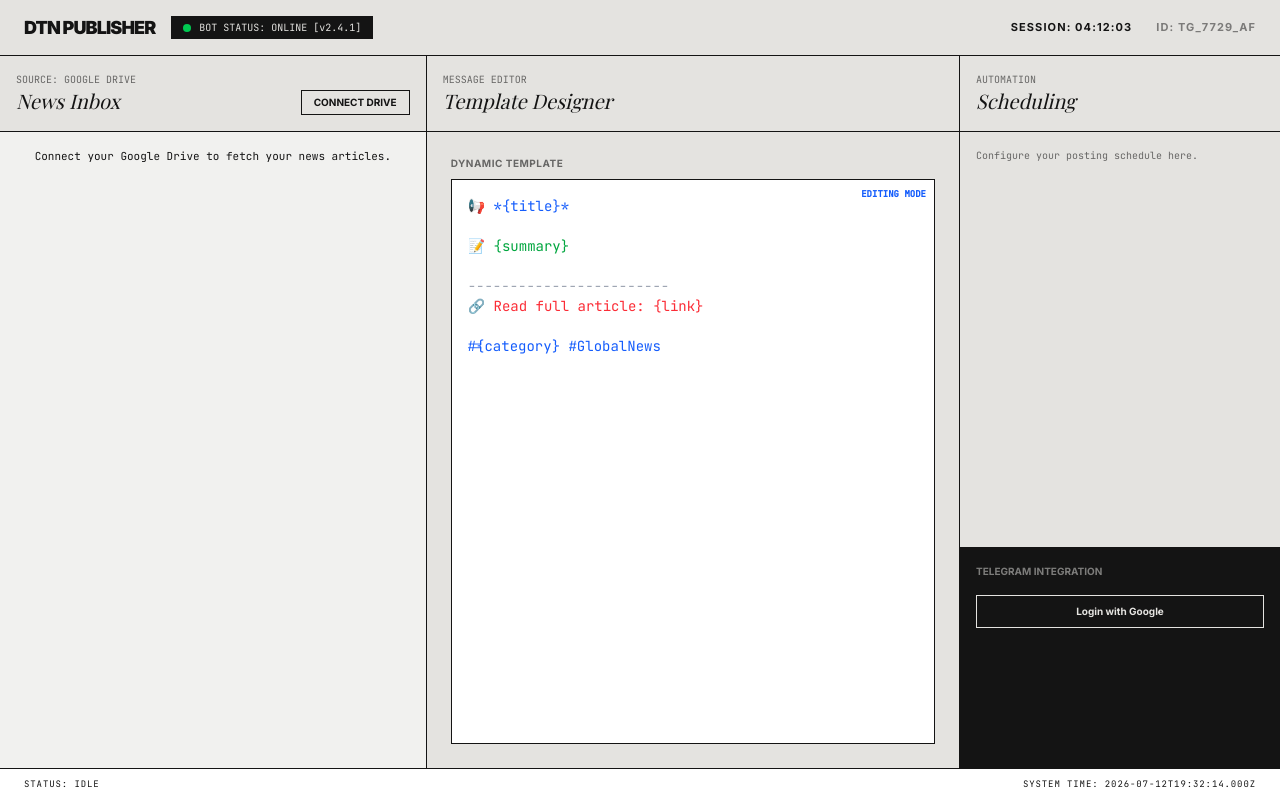
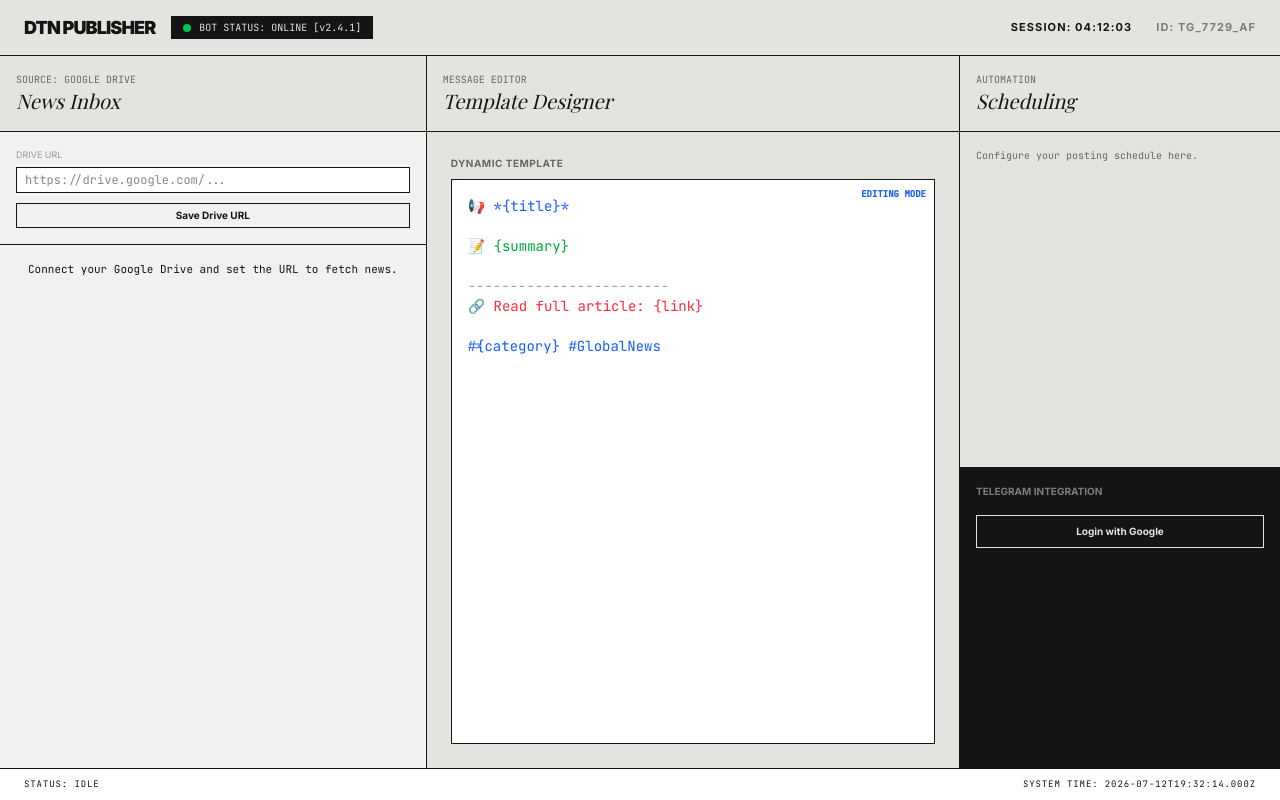
Before and after one commit to rtorglos-hub/DTNPublisher, a React (Vite) app: page / in a window 1280 px wide. Built offline with nearby package versions, Linux system fonts and the light colour scheme; no server answers; a web font is replaced by a local one.

Commit message:
feat: add support for Google Drive URL configuration
Extend the configuration schema to include driveUrl and implement separate save handlers for bot settings and Drive integration.

```diff
--- a/firebase-blueprint.json
+++ b/firebase-blueprint.json
@@ -14,6 +14,10 @@
           "type": "string",
           "description": "Telegram Channel ID or handle",
           "minLength": 1
+        },
+        "driveUrl": {
+          "type": "string",
+          "description": "Google Drive News URL"
         }
       },
       "required": ["botToken", "channelId"]
--- a/src/App.tsx
+++ b/src/App.tsx
@@ -21,8 +21,10 @@ import { onAuthStateChanged, signInWithPopup, GoogleAuthProvider } from 'firebas
 export default function App() {
   const [botToken, setBotToken] = useState('');
   const [channelId, setChannelId] = useState('');
+  const [driveUrl, setDriveUrl] = useState('');
   const [user, setUser] = useState(auth.currentUser);
   const [loading, setLoading] = useState(false);
+  const [loadingDrive, setLoadingDrive] = useState(false);
 
   useEffect(() => {
     const unsubscribe = onAuthStateChanged(auth, (currentUser) => {
@@ -39,22 +41,37 @@ export default function App() {
     const docSnap = await getDoc(docRef);
     if (docSnap.exists()) {
       const data = docSnap.data();
-      setBotToken(data.botToken);
-      setChannelId(data.channelId);
+      setBotToken(data.botToken || '');
+      setChannelId(data.channelId || '');
+      setDriveUrl(data.driveUrl || '');
     }
   };
 
-  const handleSave = async () => {
+  const handleSaveBot = async () => {
     if (!user) return;
     setLoading(true);
     try {
-      await setDoc(doc(db, 'botConfig', user.uid), { botToken, channelId });
-      alert('Configuración guardada exitosamente');
+      await setDoc(doc(db, 'botConfig', user.uid), { botToken, channelId, driveUrl }, { merge: true });
+      alert('Configuración del bot guardada exitosamente');
     } catch (e) {
       console.error(e);
       alert('Error al guardar');
     } finally {
       setLoading(false);
+    }
+  };
+
+  const handleSaveDrive = async () => {
+    if (!user) return;
+    setLoadingDrive(true);
+    try {
+      await setDoc(doc(db, 'botConfig', user.uid), { botToken, channelId, driveUrl }, { merge: true });
+      alert('URL de Drive guardada exitosamente');
+    } catch (e) {
+      console.error(e);
+      alert('Error al guardar');
+    } finally {
+      setLoadingDrive(false);
     }
   };
 
@@ -86,12 +103,16 @@ export default function App() {
               <h2 className="text-[10px] font-mono opacity-60 uppercase">Source: Google Drive</h2>
               <h1 className="text-xl font-serif italic">News Inbox</h1>
             </div>
-            <button className="px-3 py-1 border border-[#141414] text-[10px] font-bold uppercase hover:bg-[#141414] hover:text-[#E4E3E0] transition-colors">
-              Connect Drive
+          </div>
+          <div className="p-4 border-b border-[#141414]">
+            <label className="block text-[9px] uppercase opacity-40 mb-1">Drive URL</label>
+            <input type="text" value={driveUrl} onChange={e => setDriveUrl(e.target.value)} className="w-full bg-white border border-[#141414] text-xs py-1 px-2 font-mono outline-none mb-2" placeholder="https://drive.google.com/..." />
+            <button onClick={handleSaveDrive} disabled={loadingDrive} className="w-full border border-[#141414] py-1 text-[10px] font-bold hover:bg-[#141414] hover:text-[#E4E3E0] transition-colors">
+              {loadingDrive ? 'Saving...' : 'Save Drive URL'}
             </button>
           </div>
           <div className="flex-1 overflow-y-auto font-mono text-[11px] p-4 text-center">
-             <p>Connect your Google Drive to fetch your news articles.</p>
+             <p>Connect your Google Drive and set the URL to fetch news.</p>
           </div>
         </section>
 
@@ -127,7 +148,7 @@ export default function App() {
              <p className="text-[10px] font-mono opacity-60">Configure your posting schedule here.</p>
           </div>
 
-          <div className="p-4 bg-[#141414] text-[#E4E3E0] h-[220px]">
+          <div className="p-4 bg-[#141414] text-[#E4E3E0] h-[300px]">
             <h3 className="text-[10px] font-bold uppercase mb-4 opacity-50">Telegram Integration</h3>
             {user ? (
               <div className="space-y-4">
@@ -139,8 +160,8 @@ export default function App() {
                   <label className="block text-[9px] uppercase opacity-40 mb-1">Channel ID</label>
                   <input type="text" value={channelId} onChange={e => setChannelId(e.target.value)} className="w-full bg-transparent border-b border-[#E4E3E0]/30 text-xs py-1 font-mono outline-none" />
                 </div>
-                <button onClick={handleSave} disabled={loading} className="w-full border border-[#E4E3E0] py-2 text-[10px] font-bold hover:bg-[#E4E3E0] hover:text-[#141414] transition-all">
-                  {loading ? 'Saving...' : 'Save Configuration'}
+                <button onClick={handleSaveBot} disabled={loading} className="w-full border border-[#E4E3E0] py-2 text-[10px] font-bold hover:bg-[#E4E3E0] hover:text-[#141414] transition-all">
+                  {loading ? 'Saving...' : 'Save Bot Config'}
                 </button>
               </div>
             ) : (
```
